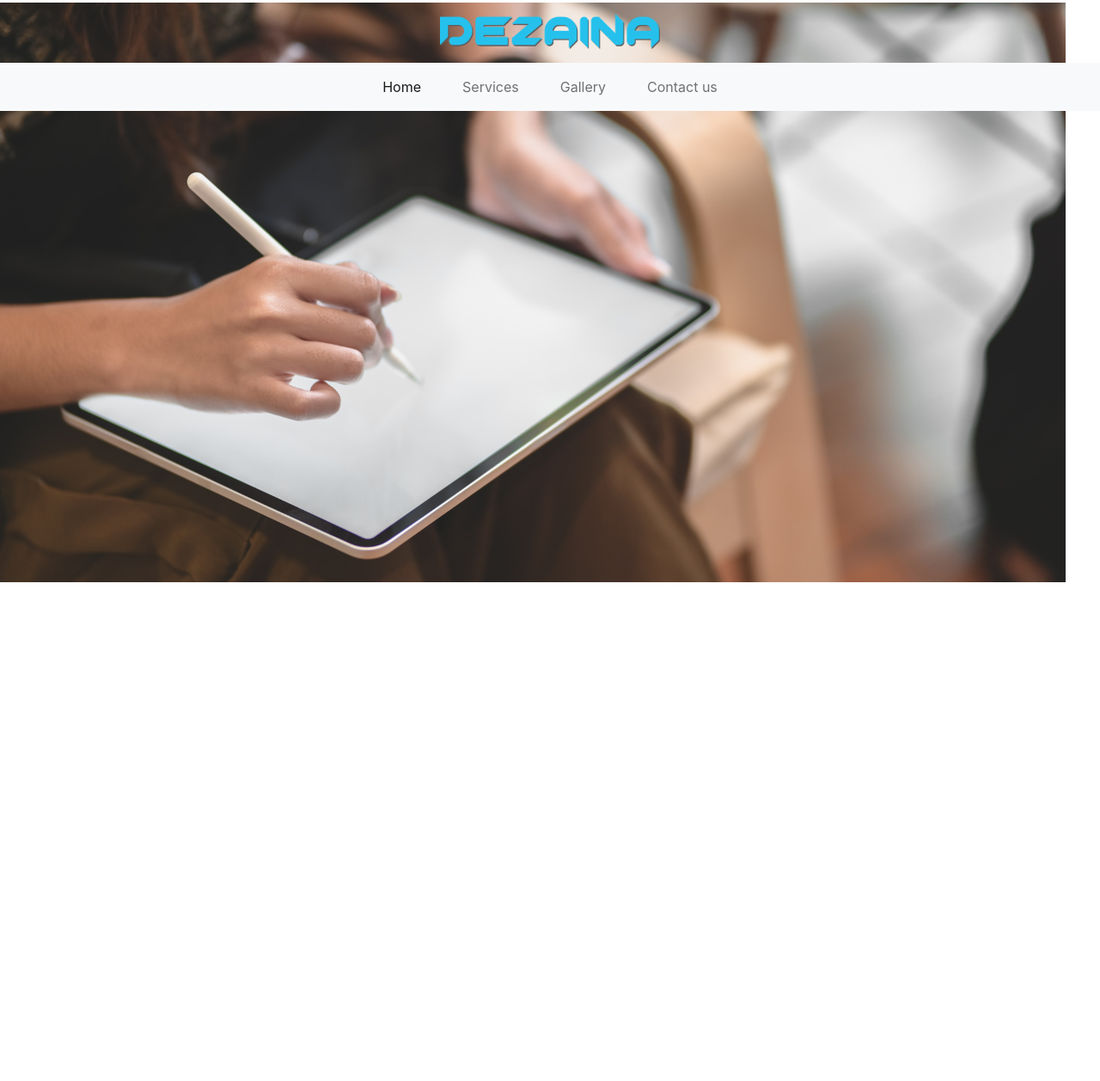
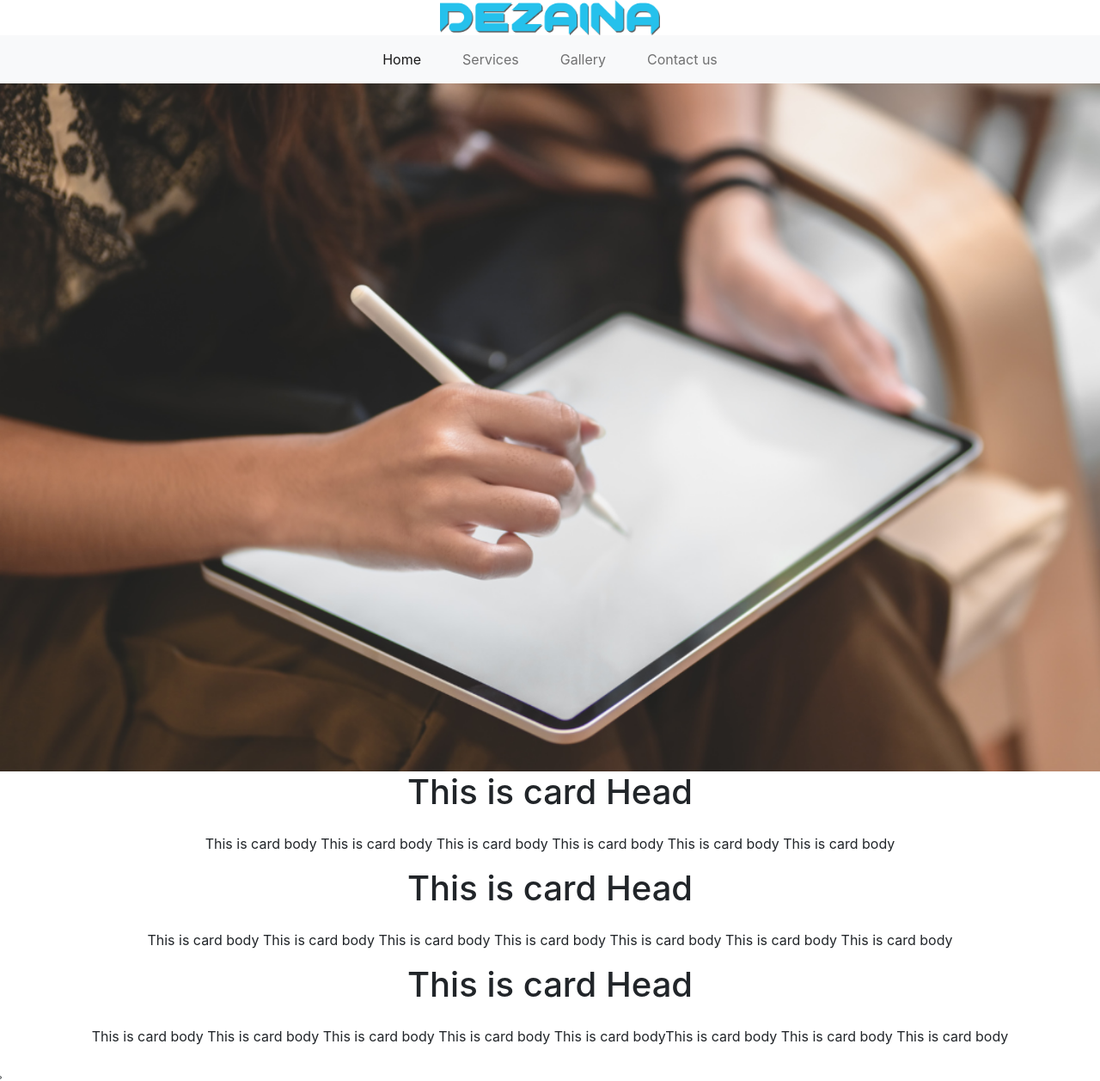
Before and after one commit to Project-Dezaina/Dezainahub.github.io, a React (Create React App) app in the folder userclient/: page / in a window 1280 px wide. Shown: the whole page at 86% size. Before the commit the page ends 800 px from the top, so only its background shows below. Built offline with nearby package versions, Linux system fonts and the light colour scheme.

Commit message:
added landing page

```diff
--- a/userclient/src/components/pages/homePage/HomePageComponents/LandingSection/LandingPage.css
+++ b/userclient/src/components/pages/homePage/HomePageComponents/LandingSection/LandingPage.css
@@ -1,4 +1,9 @@
-.LandingPageMainComponents {
-  margin: -126px;
+.LandingPageMainComponents .landingPageContainer .LandingPageImageSec {
+  background-image: url("./Image//LandingPageImage.png");
+  background-repeat: no-repeat;
+  background-size: cover;
   width: 100%;
+  height: 100%;
+  background-size: cover;
+  padding: 50vh;
 }/*# sourceMappingURL=LandingPage.css.map */
--- a/userclient/src/components/pages/homePage/HomePageComponents/LandingSection/LandingPage.jsx
+++ b/userclient/src/components/pages/homePage/HomePageComponents/LandingSection/LandingPage.jsx
@@ -1,18 +1,59 @@
 import React from 'react'
 import "./LandingPage.css"
-import LandingPageImg from "./Image/LandingPageImage.png"
+import LandingPageImg from "./Image/LandingPageImage.png";
+
+
 const LandingPage = () => {
   return (
     <div className='LandingPageMainComponents'>
       <div className="landingPageContainer">
         <div className="LandingPageImageSec">
-            <img src={LandingPageImg} alt="" />
+             {/* <img src={LandingPageImg}  alt="" />  */}
+           {/* <h1 >Hey</h1> */}
+
+   </div>
+            {<div className ='landing-card'>
+
+
+        <div class="landing-card1">
+            <div class="card-head"><h1>This is card Head</h1></div>
+            <div class="card-body">This is card body This is card body
+                This is card body
+                This is card body
+                This is card body
+                This is card body
+            </div>
+        </div>
+        <div class="landing-card2">
+            <div class="card-head"><h1>This is card Head</h1></div>
+            <div class="card-body">This is card body This is card body
+                This is card body
+                This is card body
+                This is card body
+                This is card body
+                This is card body
+            </div>
+        </div>
+        <div class="landing-card3">
+            <div class="card-head"><h1>This is card Head</h1></div>
+            <div class="card-body">This is card body This is card body
+                This is card body
+                This is card body
+                This is card bodyThis is card body
+                This is card body
+                This is card body
+            </div>
+        </div>
+      </div> }
+
+
+
         </div>
         <div className="LandingPageContent">
 
         </div>
       </div>
-    </div>
+    // </div>
   )
 }
 
--- a/userclient/src/components/pages/homePage/HomePageComponents/LandingSection/LandingPage.scss
+++ b/userclient/src/components/pages/homePage/HomePageComponents/LandingSection/LandingPage.scss
@@ -1,9 +1,27 @@
 .LandingPageMainComponents{
-    margin: -126px;
-    width: 100%;
+
+    // width: 100%;
+    // height: 100%;
+
+
+
+
     .landingPageContainer{
         .LandingPageImageSec{
 
+        background-image: url("./Image//LandingPageImage.png") ;
+            background-repeat: no-repeat;
+    background-size: cover;
+    width: 100%;
+    height: 100%;
+    background-size: cover;
+    padding: 50vh;
+
         }
+
+
+
+
+
     }
 }
--- a/userclient/src/components/pages/navbar/Navbar.css
+++ b/userclient/src/components/pages/navbar/Navbar.css
@@ -4,12 +4,12 @@
   flex-direction: column;
 }
 .NavigationBarMainContainer .NavigationBarImage {
-  z-index: 9 !important;
+  z-index: 1 !important;
 }
 .NavigationBarMainContainer .NavigationBarImage img {
   width: 20%;
   height: 100% !important;
-  padding: 1rem 0;
+  padding: 0rem 0;
 }
 .NavigationBarMainContainer .navbar {
   width: 100%;
--- a/userclient/src/components/pages/navbar/Navbar.scss
+++ b/userclient/src/components/pages/navbar/Navbar.scss
@@ -3,11 +3,11 @@
     z-index: 11;
     flex-direction: column;
     .NavigationBarImage{
-        z-index: 9 !important;
+        z-index: 1 !important;
         img{
             width: 20%;
             height: 100% !important;
-            padding: 1rem 0;
+            padding: 0rem 0;
 
         }
     }
```
Also changed, not shown: 1 other file (tests, documents, lock files or other folders).
